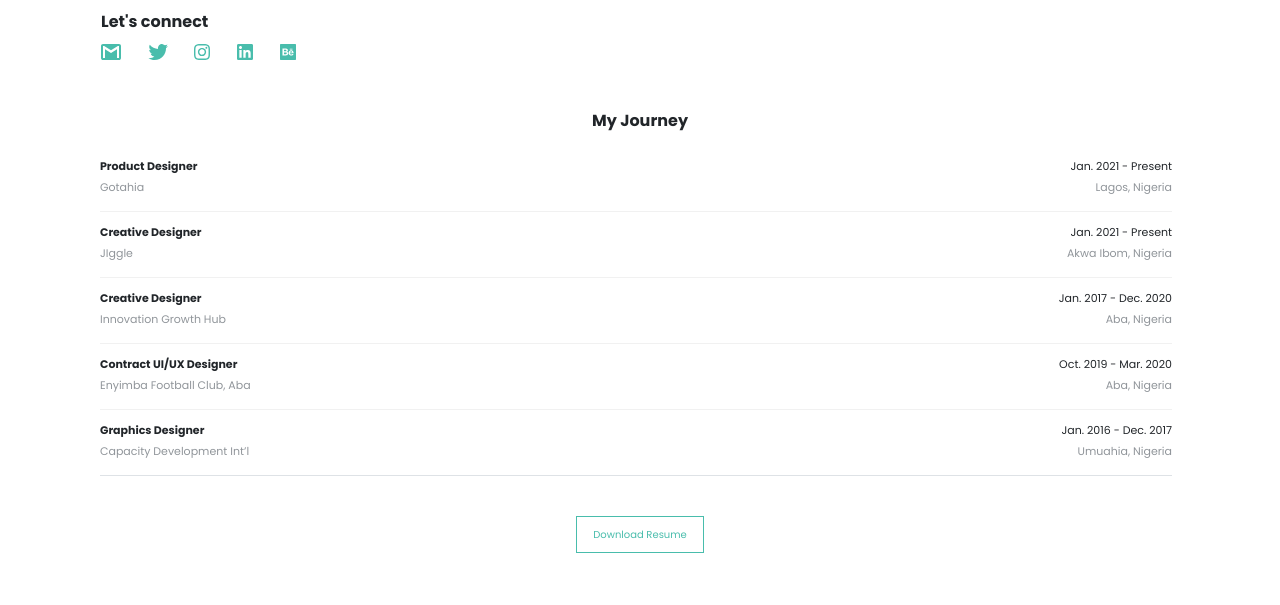
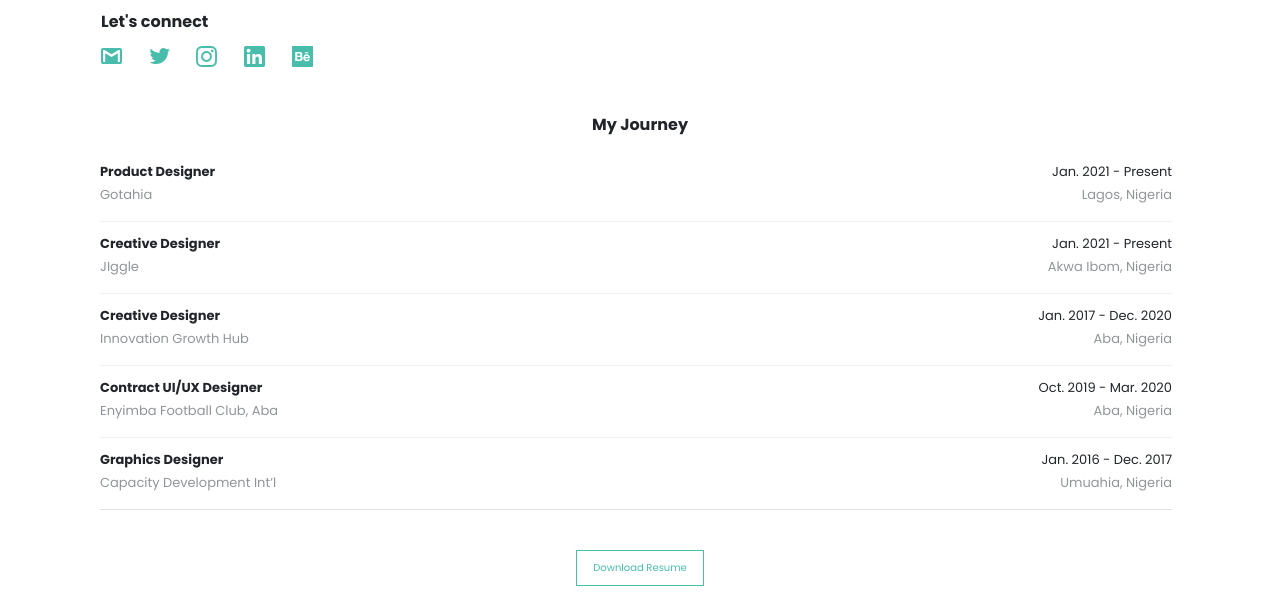
Before and after one commit to judexes/uzordabs, a PHP site: page /about in a window 1280 px wide. Shown: the part 480-1085 px from the top of the page. Run offline with PHP 8.4, Linux system fonts and the light colour scheme.

Commit message:
Update main.css

```diff
--- a/style/main.css
+++ b/style/main.css
@@ -337,14 +337,15 @@ a:focus {
 .table td,
 .table th {
     /* border-top: 0px; */
-    font-size: 11px;
+    font-size: 13px;
     padding-left: 0rem;
     padding-right: 0rem;
     border-top: 1px solid #f1f1f1;
 }
 
 .social-connects img {
-    margin: .0rem .7rem .0rem .7rem;
+    margin: .4rem .7rem .0rem .7rem;
+    min-width: 21px;
 }
 
 .journey-section {
```
